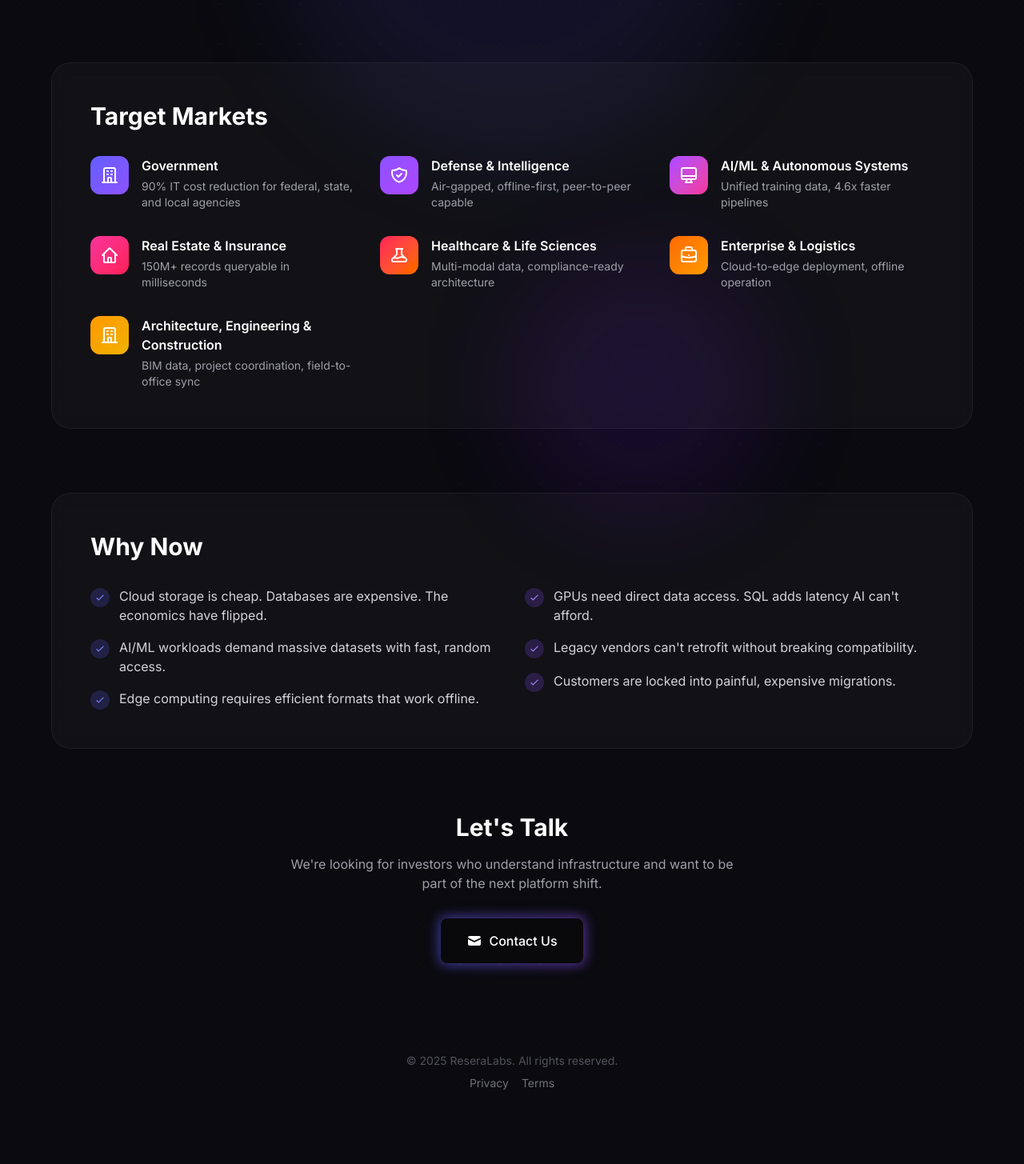
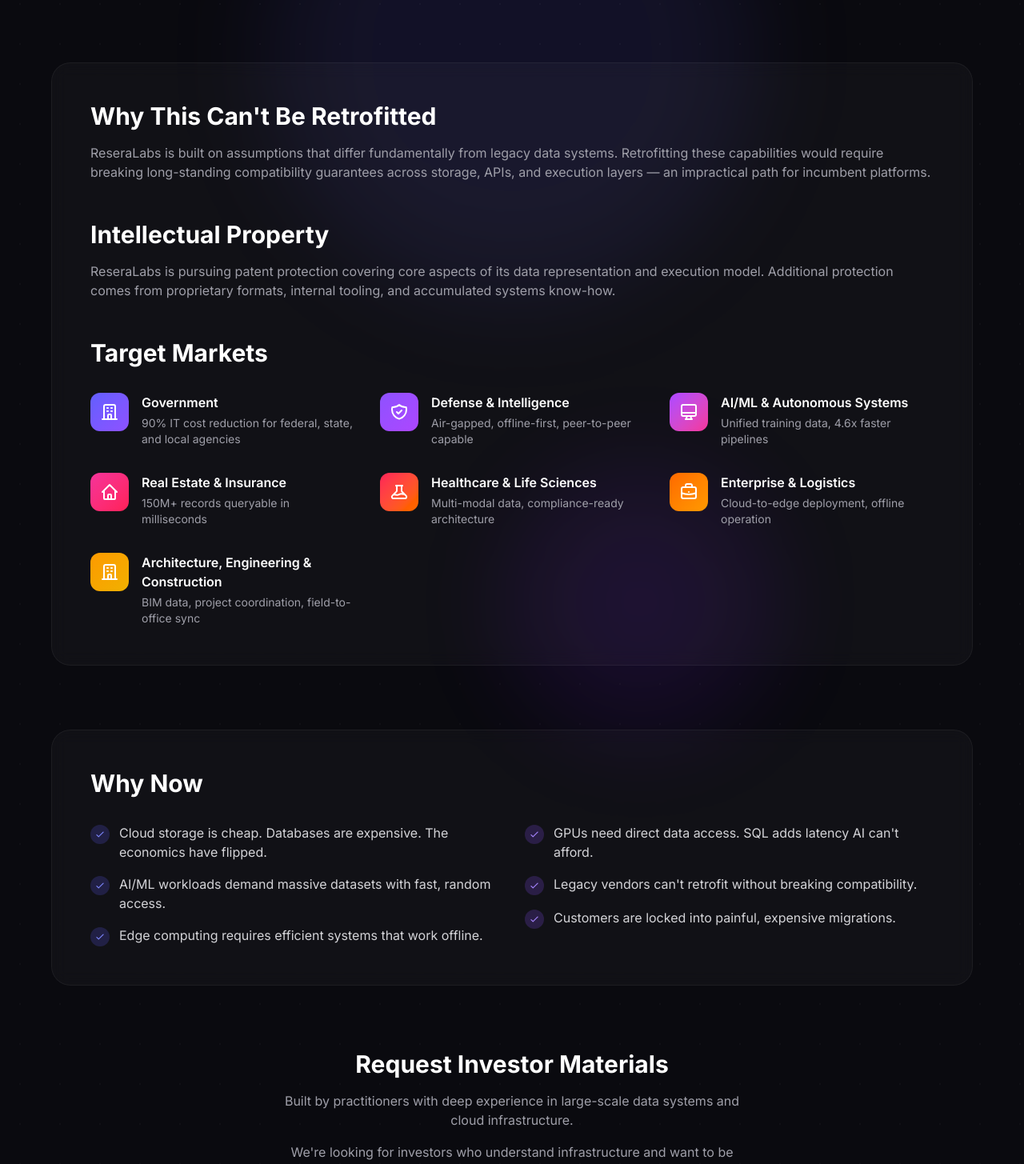
Before and after one commit to geoffhtaylor3d/reseralabs-website, a SvelteKit app: page /investors in a window 1280 px wide. Shown: the part 1620-3075 px from the top of the page at 80% size. Before the commit the page ends 3016 px from the top, so only its background shows below. Built offline with nearby package versions, Linux system fonts and the light colour scheme.

Commit message:
Strengthen narrative and protect IP pre-patent

```diff
--- a/src/routes/+page.svelte
+++ b/src/routes/+page.svelte
@@ -226,7 +226,17 @@
 			class:opacity-100={mounted}
 			class:translate-y-0={mounted}
 		>
-			Something <span class="text-white font-medium">big</span> is coming.
+			Data, reduced to what actually <span class="text-white font-medium">matters</span>.
+		</p>
+
+		<p
+			class="mt-6 text-lg text-zinc-500 max-w-2xl mx-auto transition-all duration-1000 delay-400 ease-out"
+			class:opacity-0={!mounted}
+			class:translate-y-8={!mounted}
+			class:opacity-100={mounted}
+			class:translate-y-0={mounted}
+		>
+			Irreducible data preserves only what is essential for correctness and computation — everything else is overhead.
 		</p>
 
 		<div
@@ -298,6 +308,16 @@
 				<p class="text-zinc-500 text-sm">Infrastructure cost reduction.</p>
 			</div>
 		</div>
+
+		<p
+			class="mt-8 text-sm text-zinc-600 max-w-3xl mx-auto text-center transition-all duration-1000 delay-800 ease-out"
+			class:opacity-0={!mounted}
+			class:translate-y-8={!mounted}
+			class:opacity-100={mounted}
+			class:translate-y-0={mounted}
+		>
+			Measured across representative large-scale workloads; performance gains increase as dataset size and complexity grow.
+		</p>
 	</main>
 
 	<footer
--- a/src/routes/investors/+page.svelte
+++ b/src/routes/investors/+page.svelte
@@ -134,7 +134,7 @@
 						<div>
 							<h3 class="text-xl font-semibold text-white mb-2">Competitive Moat</h3>
 							<p class="text-zinc-400">
-								Legacy systems weren't designed for modern compute requirements. Incumbents face multi-year, expensive rewrites to match our performance. Protected by proprietary technology and pending intellectual property.
+								Legacy systems weren't designed for modern compute requirements. Incumbents face multi-year, expensive rewrites to match our performance.
 							</p>
 						</div>
 					</div>
@@ -181,6 +181,16 @@
 				class:opacity-100={mounted}
 				class:translate-y-0={mounted}
 			>
+				<h2 class="text-3xl font-bold text-white mb-4">Why This Can't Be Retrofitted</h2>
+				<p class="text-zinc-400 mb-12">
+					ReseraLabs is built on assumptions that differ fundamentally from legacy data systems. Retrofitting these capabilities would require breaking long-standing compatibility guarantees across storage, APIs, and execution layers — an impractical path for incumbent platforms.
+				</p>
+
+				<h2 class="text-3xl font-bold text-white mb-4">Intellectual Property</h2>
+				<p class="text-zinc-400 mb-12">
+					ReseraLabs is pursuing patent protection covering core aspects of its data representation and execution model. Additional protection comes from proprietary formats, internal tooling, and accumulated systems know-how.
+				</p>
+
 				<h2 class="text-3xl font-bold text-white mb-8">Target Markets</h2>
 				<div class="grid sm:grid-cols-2 lg:grid-cols-3 gap-8">
 					<div class="flex gap-4">
@@ -295,7 +305,7 @@
 									<path stroke-linecap="round" stroke-linejoin="round" stroke-width="2" d="M5 13l4 4L19 7" />
 								</svg>
 							</div>
-							<p class="text-zinc-300">Edge computing requires efficient formats that work offline.</p>
+							<p class="text-zinc-300">Edge computing requires efficient systems that work offline.</p>
 						</div>
 					</div>
 					<div class="space-y-4">
@@ -334,7 +344,10 @@
 				class:opacity-100={mounted}
 				class:translate-y-0={mounted}
 			>
-				<h2 class="text-3xl font-bold text-white mb-4">Let's Talk</h2>
+				<h2 class="text-3xl font-bold text-white mb-4">Request Investor Materials</h2>
+				<p class="text-zinc-400 mb-4 max-w-xl mx-auto">
+					Built by practitioners with deep experience in large-scale data systems and cloud infrastructure.
+				</p>
 				<p class="text-zinc-400 mb-8 max-w-xl mx-auto">
 					We're looking for investors who understand infrastructure and want to be part of the next platform shift.
 				</p>
@@ -348,7 +361,7 @@
 							<path d="M2.003 5.884L10 9.882l7.997-3.998A2 2 0 0016 4H4a2 2 0 00-1.997 1.884z" />
 							<path d="M18 8.118l-8 4-8-4V14a2 2 0 002 2h12a2 2 0 002-2V8.118z" />
 						</svg>
-						Contact Us
+						Request Materials
 					</a>
 				</div>
 			</div>
```
